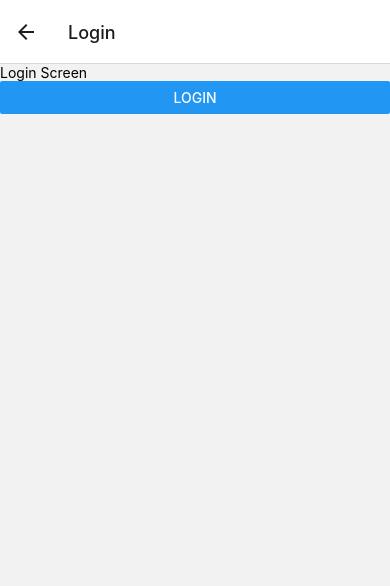
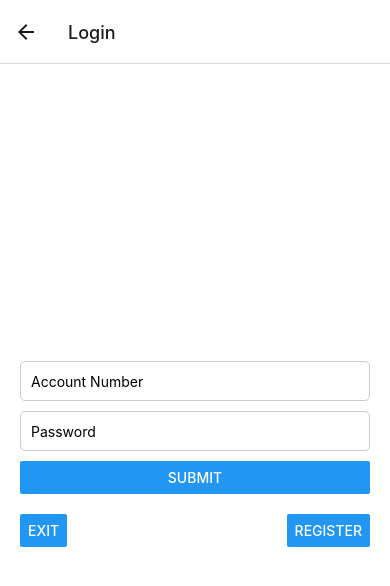
Before and after one commit to danieljuma5/M-Banking-Project, a React Native app: screen /Login in a window 390 px wide. Shown: the top 586 px of the page. Built offline with nearby package versions, Linux system fonts and the light colour scheme.

Commit message:
Added Login screen

```diff
--- a/src/screens/LoginScreen.js
+++ b/src/screens/LoginScreen.js
@@ -1,20 +1,73 @@
-// LoginScreen.js
 import React from 'react';
-import { View, Text, Button } from 'react-native';
+import { StyleSheet, View, Text, TextInput, Button } from 'react-native';
+import { useNavigation } from '@react-navigation/native';
 
-const LoginScreen = ({ navigation }) => {
-  const handleLogin = () => {
-    // Logic for handling login
-    // Navigate to the home/dashboard upon successful login
-    navigation.navigate('Home'); // Replace 'Home' with your desired screen name
+const Login = () => {
+  const navigation = useNavigation();
+
+  const handleExit = () => {
+    // Code to exit the app
+  };
+
+  const handleRegister = () => {
+    // Code to navigate to the signup page (to be implemented later)
+  };
+
+  const handleSubmit = () => {
+    // Logic for handling form submission (login)
   };
 
   return (
-    <View>
-      <Text>Login Screen</Text>
-      <Button title="Login" onPress={handleLogin} />
+    <View style={styles.container}>
+      <View style={styles.formContainer}>
+        <TextInput
+          style={styles.input}
+          placeholder="Account Number"
+          // onChangeText={(text) => handleAccountNumberChange(text)}
+          // value={accountNumber}
+        />
+        <TextInput
+          style={styles.input}
+          placeholder="Password"
+          secureTextEntry
+          // onChangeText={(text) => handlePasswordChange(text)}
+          // value={password}
+        />
+        <Button title="Submit" onPress={handleSubmit} />
+      </View>
+      <View style={styles.footer}>
+        <Button title="Exit" onPress={handleExit} />
+        <Button title="Register" onPress={handleRegister} />
+      </View>
     </View>
   );
 };
 
-export default LoginScreen;
+const styles = StyleSheet.create({
+  container: {
+    flex: 1,
+    backgroundColor: '#fff',
+    alignItems: 'center',
+    justifyContent: 'center',
+    paddingHorizontal: 20,
+  },
+  formContainer: {
+    width: '100%',
+    marginBottom: 20,
+  },
+  input: {
+    height: 40,
+    borderColor: '#ccc',
+    borderWidth: 1,
+    borderRadius: 5,
+    paddingHorizontal: 10,
+    marginBottom: 10,
+  },
+  footer: {
+    flexDirection: 'row',
+    justifyContent: 'space-between',
+    width: '100%',
+  },
+});
+
+export default Login;
```
